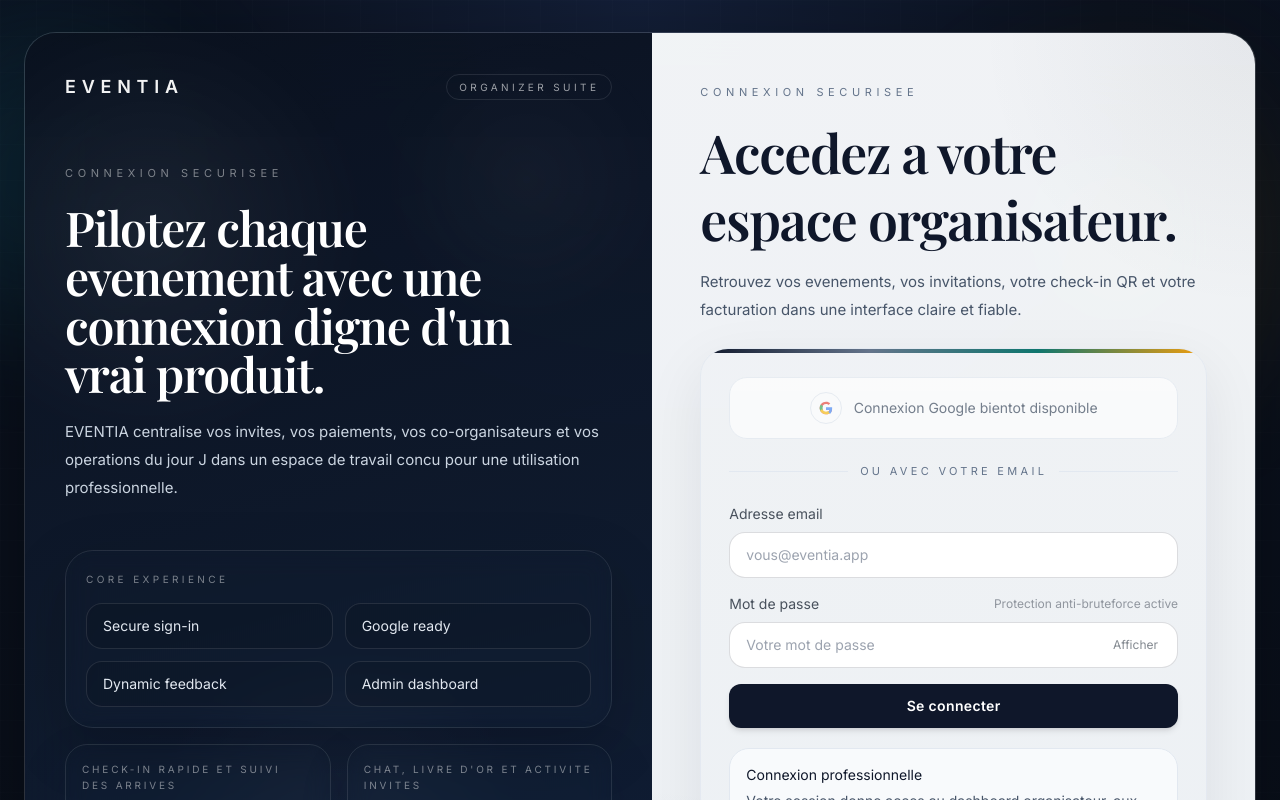
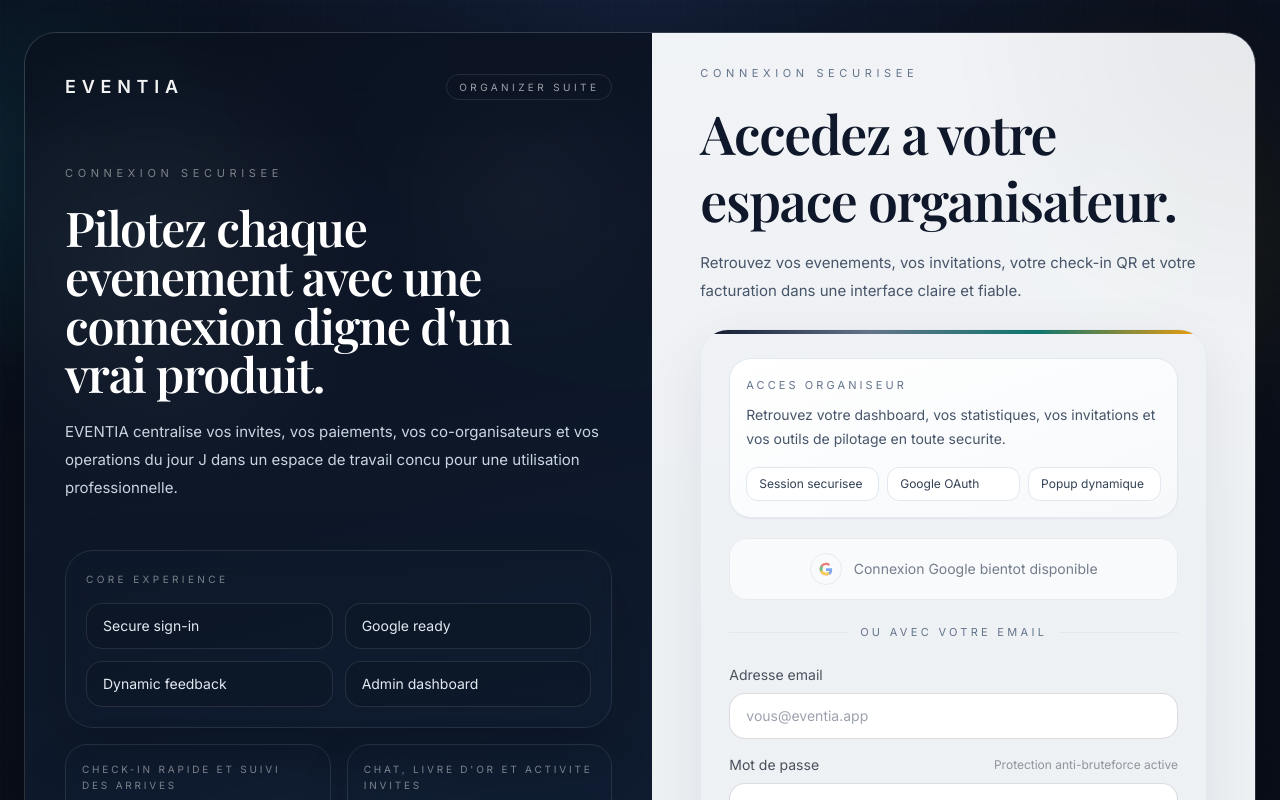
Before and after one commit to PlamediBokanga/eventia, a Next.js app in the folder frontend/: page /auth/login in a window 1280 px wide. Shown: the top 800 px of the page. Built offline with nearby package versions, Linux system fonts and the light colour scheme; no server answers.

Commit message:
Polish auth login and register UI

```diff
--- a/frontend/src/components/auth/LoginClient.tsx
+++ b/frontend/src/components/auth/LoginClient.tsx
@@ -142,6 +142,24 @@
       }
     >
       <div className="space-y-5">
+        <div className="rounded-[22px] border border-slate-200 bg-gradient-to-br from-white to-slate-50/80 px-4 py-4 text-sm text-slate-600 shadow-sm">
+          <p className="text-[11px] uppercase tracking-[0.28em] text-slate-500">Acces organiseur</p>
+          <p className="mt-2 leading-6">
+            Retrouvez votre dashboard, vos statistiques, vos invitations et vos outils de pilotage en toute
+            securite.
+          </p>
+          <div className="mt-4 grid gap-2 sm:grid-cols-3">
+            <div className="rounded-xl border border-slate-200 bg-white px-3 py-2 text-xs font-medium text-slate-700">
+              Session securisee
+            </div>
+            <div className="rounded-xl border border-slate-200 bg-white px-3 py-2 text-xs font-medium text-slate-700">
+              Google OAuth
+            </div>
+            <div className="rounded-xl border border-slate-200 bg-white px-3 py-2 text-xs font-medium text-slate-700">
+              Popup dynamique
+            </div>
+          </div>
+        </div>
         <GoogleButton
           href={googleHref}
           disabled={!googleEnabled}
@@ -195,7 +213,7 @@
         </form>
 
         <div className="rounded-[20px] border border-slate-200 bg-slate-50 px-4 py-4 text-sm text-slate-600">
-          <p className="font-medium text-slate-900">Connexion professionnelle</p>
+          <p className="font-medium text-slate-900">Connexion securisee</p>
           <p className="mt-1 leading-6">
             Votre session donne acces au dashboard organisateur, aux statistiques, au check-in et aux operations de
             paiement.
@@ -206,7 +224,7 @@
             </Link>
             <span className="text-slate-300">•</span>
             <Link href="/auth/register" className="font-medium text-slate-900 hover:text-accent">
-              Ouvrir un nouveau compte
+              Creer un nouvel espace
             </Link>
           </div>
         </div>
--- a/frontend/src/components/auth/RegisterClient.tsx
+++ b/frontend/src/components/auth/RegisterClient.tsx
@@ -161,7 +161,7 @@
       eyebrow="Lancement de compte"
       title="Creez un compte organisateur."
       description="Une inscription claire, sobre et structuree pour les utilisateurs qui se connectent a un vrai produit, pas a une demo."
-      sideTitle="Un onboarding plus serieux, plus lisible, plus aligné avec une plateforme premium."
+      sideTitle="Un onboarding plus serieux, plus lisible, plus aligne avec une plateforme premium."
       sideCopy="Nous gardons un parcours direct, mais le traitement visuel et les interactions doivent inspirer confiance des la premiere seconde."
       sideStats={[
         { value: "1", label: "Compte, dashboard et session actives en un seul flux" },
@@ -178,6 +178,18 @@
       }
     >
       <div className="space-y-5">
+        <div className="rounded-[22px] border border-slate-200 bg-gradient-to-br from-white to-slate-50/80 px-4 py-4 text-sm text-slate-600 shadow-sm">
+          <p className="text-[11px] uppercase tracking-[0.28em] text-slate-500">Creation de compte</p>
+          <p className="mt-2 leading-6">
+            Un parcours plus serieux pour les organisateurs qui veulent un espace propre, structure et pret pour la
+            production.
+          </p>
+          <div className="mt-4 grid gap-2 sm:grid-cols-3">
+            <div className="rounded-xl border border-slate-200 bg-white px-3 py-2 text-xs font-medium text-slate-700">Profil pro</div>
+            <div className="rounded-xl border border-slate-200 bg-white px-3 py-2 text-xs font-medium text-slate-700">Google SSO</div>
+            <div className="rounded-xl border border-slate-200 bg-white px-3 py-2 text-xs font-medium text-slate-700">Mot de passe fort</div>
+          </div>
+        </div>
         <GoogleButton
           href={googleHref}
           disabled={!googleEnabled}
@@ -299,7 +311,7 @@
                   className="w-full rounded-[18px] border border-slate-200 bg-white px-4 py-3 pr-16 text-sm outline-none transition focus:border-slate-400 focus:ring-4 focus:ring-slate-100"
                   value={password}
                   onChange={e => setPassword(e.target.value)}
-                  placeholder="Au moins 6 caracteres"
+                  placeholder="Au moins 6 caracteres, avec majuscule, minuscule, chiffre et symbole"
                   required
                 />
                 <button
@@ -353,14 +365,14 @@
             </span>
           </label>
           <button className="btn-primary w-full justify-center py-3 text-sm" type="submit" disabled={loading}>
-            {loading ? "Creation du compte..." : "Creer mon espace"}
+            {loading ? "Creation en cours..." : "Creer mon espace"}
           </button>
         </form>
 
         <AuthPopup
           open={Boolean(message)}
           variant={verificationUrl ? "success" : "warning"}
-          title={verificationUrl ? "Compte créé" : "Création impossible"}
+          title={verificationUrl ? "Compte cree" : "Creation impossible"}
           message={
             verificationUrl
               ? "Ouvrez le lien pour confirmer votre adresse et finaliser l'activation du compte."
```
